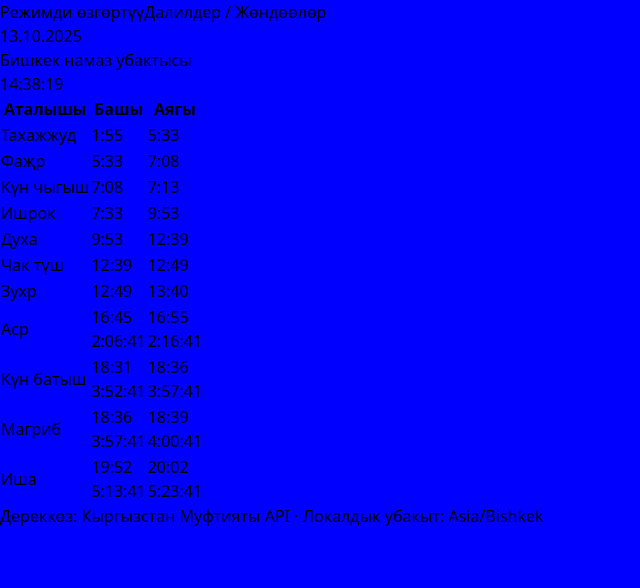
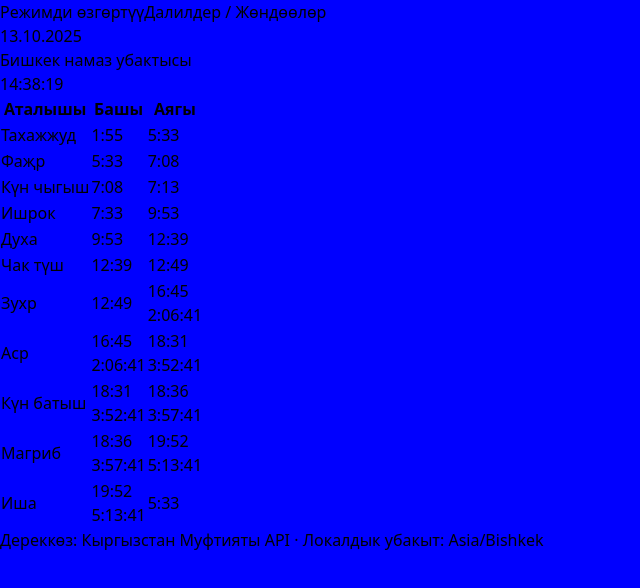
Before and after one commit to AliProgerJs/namaztime.kg, a React (Vite) app: page / in a window 1280 px wide. Shown: the top 588 px of the page, without its empty margins (0-640 px from the left). Built offline with nearby package versions, Linux system fonts and the light colour scheme; no server answers; the HTML template or start-up script is replaced by a standard one.

Commit message:
feat: Пытался, чтобы Иша при его наступлении зеленым стал до 23:59:59, но не работает

```diff
--- a/src/App.tsx
+++ b/src/App.tsx
@@ -235,13 +235,13 @@ export default function App() {
                 <TableRow
                   name="Зухр"
                   start={times.dhuhr.start}
-                  iqama={times.dhuhr.iqama}
+                  iqama={times.dhuhr.end}
                   active={currentKey === "dhuhr"}
                 />
                 <TableRow
                   name="Аср"
                   start={times.asr.start}
-                  iqama={times.asr.iqama}
+                  iqama={times.asr.end}
                   active={currentKey === "asr"}
                 />
                 <TableRow
@@ -253,13 +253,13 @@ export default function App() {
                 <TableRow
                   name="Магриб"
                   start={times.maghrib.start}
-                  iqama={times.maghrib.iqama}
+                  iqama={times.maghrib.end}
                   active={currentKey === "maghrib"}
                 />
                 <TableRow
                   name="Иша"
                   start={times.isha.start}
-                  iqama={times.isha.iqama}
+                  iqama={times.isha.end}
                   active={currentKey === "isha"}
                 />
               </tbody>
```
